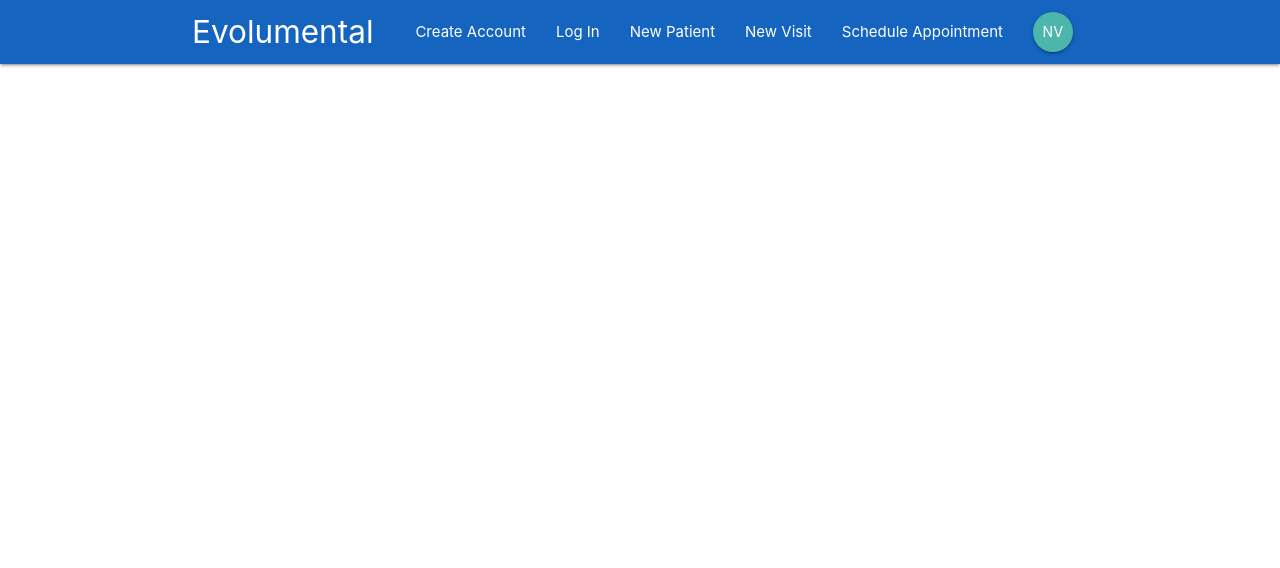
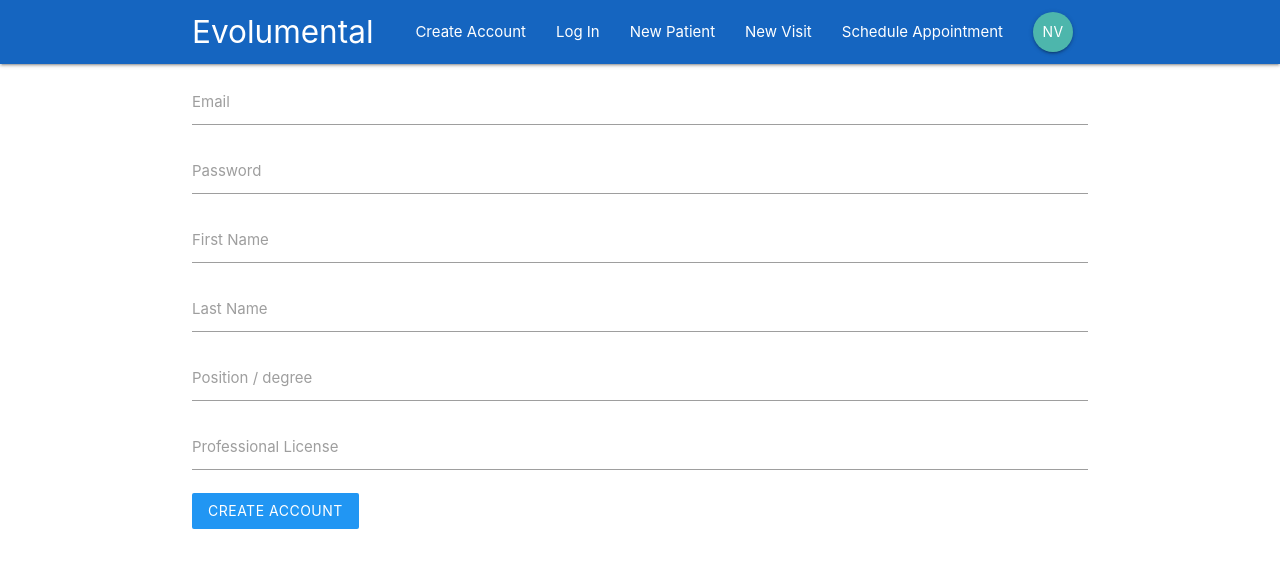
Before and after one commit to ginkgostudio/evolumental, a React (Create React App) app: page /createaccount in a window 1280 px wide. Shown: the top 568 px of the page. Built offline with nearby package versions, Linux system fonts and the light colour scheme.

Commit message:
Create Account component & route

```diff
--- a/src/App.js
+++ b/src/App.js
@@ -3,6 +3,7 @@ import Navbar from './components/layout/Navbar'
 import { BrowserRouter, Switch, Route } from 'react-router-dom';
 import Dashboard from './components/dashboard/Dashboard'
 import SignIn from './components/authentication/SignIn'
+import CreateAccount from './components/authentication/CreateAccount'
 
 
 function App() {
@@ -13,6 +14,7 @@ function App() {
         <Switch>
           <Route exact path='/' component={Dashboard} />
           <Route path='/signin' component={SignIn} />
+          <Route path='/createaccount' component={CreateAccount} />
         </Switch>
       </div>
     </BrowserRouter>
--- /dev/null
+++ b/src/components/authentication/CreateAccount.js
@@ -0,0 +1,58 @@
+import React, { Component } from 'react'
+
+class CreateAccount extends Component {
+    state = {
+        email: '',
+        password: '',
+        firstName: '',
+        lastName: '',
+        position: '',
+        profLicense: ''
+
+    }
+    handleChange = (e) => {
+        this.setState({
+            [e.target.id]: e.target.value
+        })
+    }
+    handleSubmit = (e) => {
+        e.preventDefault();
+        console.log(this.state)
+    }
+    render () {
+        return (
+            <div className="container">
+                <form onSubmit={this.handleSubmit} className="white">
+                    <div className="input-field">
+                        <label htmlFor ="email">Email</label>
+                        <input type="email" id="email" onChange={this.handleChange}></input>
+                    </div>
+                    <div className="input-field">
+                        <label htmlFor ="password">Password</label>
+                        <input type="password" id="password" onChange={this.handleChange}></input>
+                    </div>
+                    <div className="input-field">
+                        <label htmlFor ="firstName">First Name</label>
+                        <input type="text" id="firstName" onChange={this.handleChange}></input>
+                    </div>
+                    <div className="input-field">
+                        <label htmlFor ="lastName">Last Name</label>
+                        <input type="text" id="lastName" onChange={this.handleChange}></input>
+                    </div>
+                    <div className="input-field">
+                        <label htmlFor ="position">Position / degree</label>
+                        <input type="text" id="position" onChange={this.handleChange}></input>
+                    </div>
+                    <div className="input-field">
+                        <label htmlFor ="profLicense">Professional License</label>
+                        <input type="text" id="profLicense" onChange={this.handleChange}></input>
+                    </div>
+
+                    <button className="btn blue lightn-1 z-depth-0">Create Account</button>
+                </form>
+            </div>
+        )
+    }
+}
+
+export default CreateAccount
```
